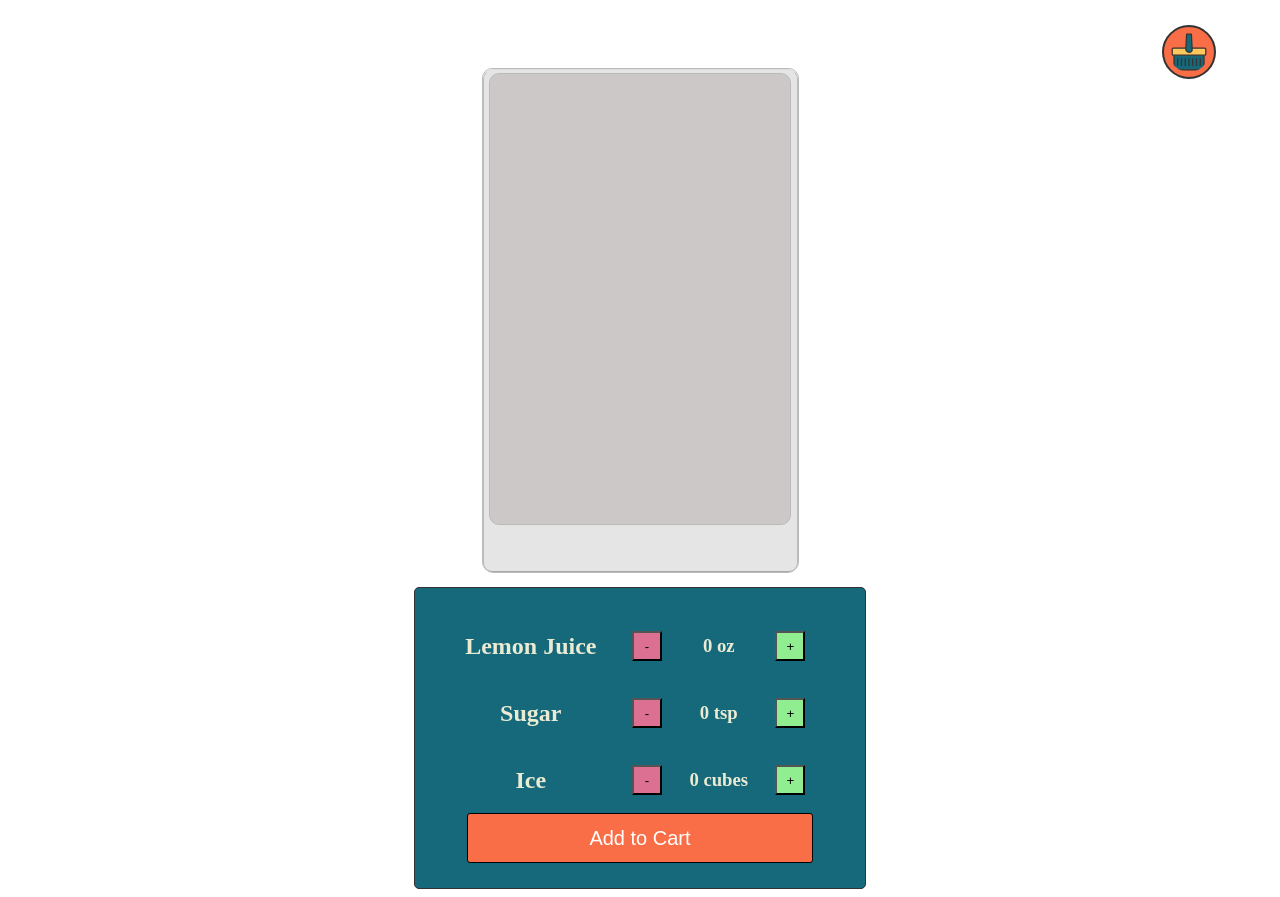
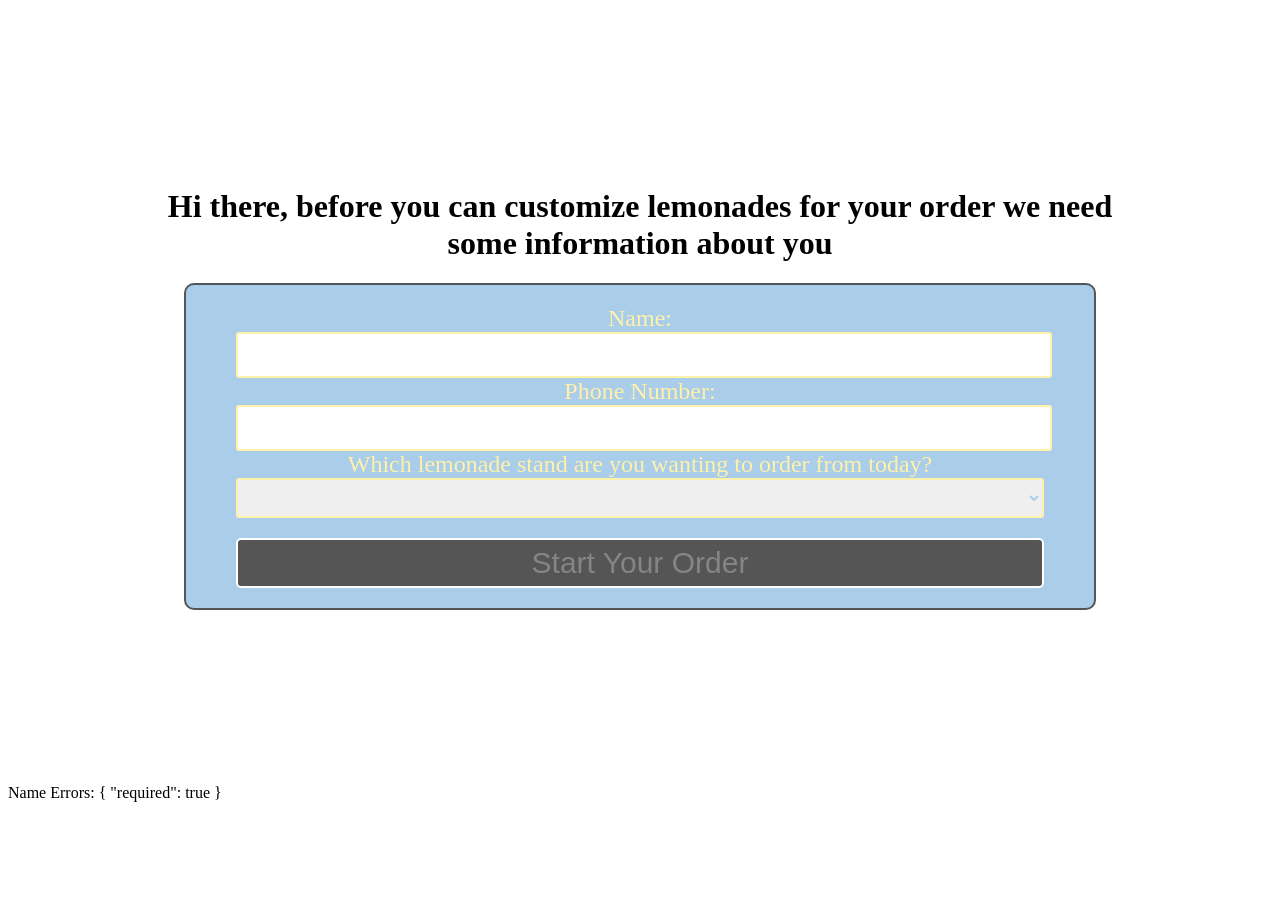
Before and after one commit to pvtpyro/ng-lemonade-stand, an Angular app: page / in a window 1280 px wide. After the commit the page ends 826 px from the top, so only its background shows below. Built offline with nearby package versions, Linux system fonts and the light colour scheme.

Commit message:
create a customer form

```diff
--- a/src/app/app.html
+++ b/src/app/app.html
@@ -1,3 +1,4 @@
 <main>
-    <app-lemonade></app-lemonade>
+    <!-- <app-lemonade></app-lemonade> -->
+    <app-customer-form></app-customer-form>
 </main>
--- /dev/null
+++ b/src/app/customer-form/customer-form.html
@@ -0,0 +1,33 @@
+<div class="container">
+    <div>
+        <h1>Hi there, before you can customize lemonades for your order we need some
+            information about you</h1>
+        <form class="form-box" [formGroup]="customerForm" (ngSubmit)="onSubmit()">
+
+            <app-input [control]="$any(customerForm.get('name'))" label="Name" />
+
+            <app-input [control]="$any(customerForm.get('phoneNumber'))" label="Phone Number" />
+
+
+            <label for="lemonadeStand">Which lemonade stand are you wanting to order from today?</label>
+            <select name="lemonadeStand" class="input-style" formControlName="selectedStand">
+                <option [ngValue]="undefined">Select a Lemonade Stand</option>
+                <option *ngFor="let lemonadeStand of lemonadeStands" value="lemonadestand">
+                    {{lemonadeStand.name}}
+                </option>
+            </select>
+            <ng-container *ngIf="customerForm.controls['selectedStand'].touched && customerForm.controls['selectedStand'].errors">
+                <div *ngIf="customerForm.controls['selectedStand'].errors['required']" class="error">Lemonade Stand is required</div>
+            </ng-container>
+
+
+            <button class="yellow-button" [disabled]="customerForm.invalid"
+                [ngClass]="customerForm.invalid ? 'disabled' : ''">Start Your Order</button>
+        </form>
+    </div>
+</div>
+
+
+<div>
+    <p>Name Errors: {{customerForm.controls['name'].errors | json}}</p>
+</div>
--- /dev/null
+++ b/src/app/customer-form/customer-form.scss
@@ -0,0 +1,38 @@
+.form-box {
+    display: flex;
+    flex-direction: column;
+    border: 2px solid #555;
+    padding: 20px 50px;
+    text-align: center;
+    background-color: #aacde9;
+    font-size: 1.5em;
+    color: #fff1aa;
+    border-radius: 10px;
+    width: 80%;
+}
+
+.container {
+    display: flex;
+    flex-direction: column;
+    justify-content: center;
+    align-items: center;
+    height: 95vh;
+}
+
+.container div {
+    width: 80%;
+    display: flex;
+    justify-content: center;
+    align-items: center;
+    flex-direction: column;
+}
+
+h1 {
+    text-align: center;
+}
+
+.disabled {
+    background-color: #555;
+    color: #858585;
+    cursor: default;
+}
--- /dev/null
+++ b/src/app/customer-form/customer-form.ts
@@ -0,0 +1,39 @@
+import { Component } from '@angular/core';
+import { ReactiveFormsModule, FormControl, FormGroup, Validators } from '@angular/forms';
+import { globalModules } from '../global-modules';
+import { InputComponent } from "./input/input";
+
+interface LemonadeStand {
+    id: number,
+    name: string
+}
+
+@Component({
+    selector: 'app-customer-form',
+    imports: [...globalModules, ReactiveFormsModule, InputComponent],
+    templateUrl: './customer-form.html',
+    styleUrl: './customer-form.scss'
+})
+export class CustomerForm {
+
+    lemonadeStands: LemonadeStand[] =[
+        { id: 1, name: 'Cooksys Lemonade Stand 1' },
+        { id: 2, name: 'Cooksys Lemonade Stand 2' },
+        { id: 3, name: 'Cooksys Lemonade Stand 3' },
+        { id: 4, name: 'Cooksys Lemonade Stand 4' },
+        { id: 5, name: 'Cooksys Lemonade Stand 5' }
+    ];
+
+    customerForm: FormGroup = new FormGroup({
+        name: new FormControl<string>('', [Validators.required, Validators.minLength(3)]),
+        phoneNumber: new FormControl<string>('', [Validators.required, Validators.minLength(10), Validators.maxLength(10)]),
+        selectedStand: new FormControl<LemonadeStand | undefined>(undefined, [Validators.required])
+    })
+
+    onSubmit() {
+        console.log(`Name: ${this.customerForm.controls['name'].value}`)
+        console.log(`Phone Number: ${this.customerForm.controls['phoneNumber'].value}`)
+        console.log(`Selected Lemonade Stand: ${JSON.stringify(this.customerForm.controls['selectedStand'].value)}`)
+    }
+
+}
--- /dev/null
+++ b/src/app/customer-form/input/input.html
@@ -0,0 +1,15 @@
+<ng-container>
+    <label for="control">{{label}}:</label>
+    <input type="text" class="input-style field" [formControl]="control" name="control">
+    <ng-container *ngIf="control.touched && control.errors">
+        <div *ngIf="control.errors['required']" class="error">{{label}} is required</div>
+        <div *ngIf="control.errors['minlength']" class="error">
+            The {{label}} you provided is {{control.errors['minlength'].actualLength}} character(s) but it needs to be
+            {{control.errors['minlength'].requiredLength}} characters
+        </div>
+        <div *ngIf="control.errors['maxlength']" class="error">
+            The {{label}} you provided is {{control.errors['maxlength'].actualLength}} character(s) but it cannot exceed {{control.errors['maxlength'].requiredLength}}
+            characters
+        </div>
+    </ng-container>
+</ng-container>
--- /dev/null
+++ b/src/app/customer-form/input/input.scss
@@ -0,0 +1,3 @@
+.field {
+    width: 100%;
+}
--- /dev/null
+++ b/src/app/customer-form/input/input.ts
@@ -0,0 +1,16 @@
+import { CommonModule } from '@angular/common';
+import { Component, Input } from '@angular/core';
+import { ReactiveFormsModule, FormControl } from '@angular/forms';
+
+@Component({
+  selector: 'app-input',
+  imports: [ReactiveFormsModule, CommonModule],
+  templateUrl: './input.html',
+  styleUrl: './input.scss'
+})
+export class InputComponent {
+
+    @Input() control: FormControl = new FormControl;
+    @Input() label: string = '';
+
+}
--- /dev/null
+++ b/src/app/global-modules.ts
@@ -0,0 +1,5 @@
+import { CommonModule } from '@angular/common';
+
+export const globalModules = [
+    CommonModule,
+];
--- a/src/styles.scss
+++ b/src/styles.scss
@@ -34,3 +34,20 @@ body {
 .blue {
   color: #aacde9;
 }
+
+.error {
+    color: palevioletred;
+    font-size: 0.8em;
+}
+
+.hidden {
+    display: none;
+}
+
+.green {
+    color: palegreen;
+}
+
+.yellow {
+    color: #fff1aa;
+}
```
Also changed, not shown: src/app/app.ts (+6 -5 lines), 2 other files (tests, documents, lock files or other folders).
